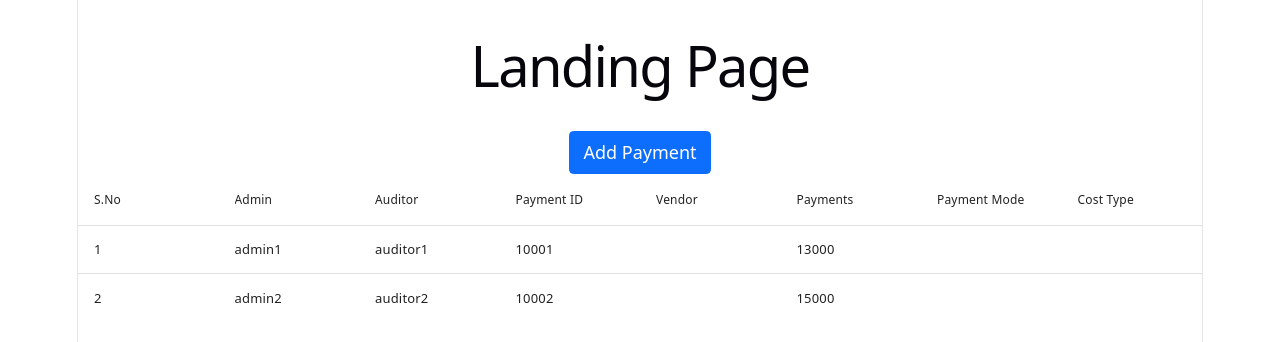
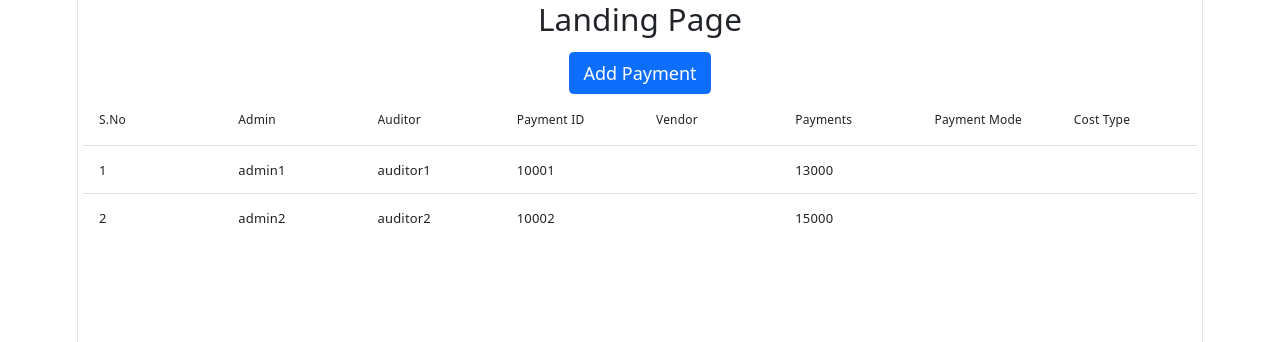
Before and after one commit to AbiramiAS/supplier-management, a React (Vite) app in the folder supplier-app/: page / in a window 1280 px wide. Shown: the top 342 px of the page. Built offline with nearby package versions, Linux system fonts and the light colour scheme.

Commit message:
AddPayments data reflectled in main table

```diff
--- a/supplier-app/src/AddPayments.jsx
+++ b/supplier-app/src/AddPayments.jsx
@@ -1,19 +1,27 @@
 import {useState} from 'react';
 import supplierList from './SupplierList.json';
-function AddPayments() {
+import TableData from "./TableData.json";
+
+function AddPayments({ addItem }) {
   const [supplierName, setSupplierName] = useState("Select Supplier");
   const [mainBalance, setMainBalance] = useState(0);
   const handleVendorSelection = (event) => {
     setSupplierName(event.target.value);
-          const selectedSupplier =
-                    supplierList.filter(
+    const selectedSupplier = supplierList.filter(
       (list) => list.supplierName == event.target.value
     );
-               setMainBalance(selectedSupplier[0].main_balance);
-          }
+    selectedSupplier && setMainBalance(selectedSupplier[0].main_balance);
+  };
   const handleSaveChanges = () => {
+    const selectedTableData = {
+      sno: TableData.length + 1,
+      admin: supplierName,
+      payments: mainBalance,
+      paymentMode: "Cash",
+    };
 
-          }
+    addItem(selectedTableData);
+  };
   return (
     <>
       <button
@@ -88,6 +96,7 @@ function AddPayments() {
               <button
                 type="button"
                 className="btn btn-primary"
+                data-bs-dismiss="modal"
                 onClick={handleSaveChanges}
               >
                 Save changes
--- a/supplier-app/src/App.jsx
+++ b/supplier-app/src/App.jsx
@@ -1,17 +1,13 @@
-import DisplayMainTable from './DisplayMainTable'
-import AddPayments from "./AddPayments"
+import LandingPage from "./LandingPage.jsx"
 
 function App() {
   return (
     <>
       <section id="header">
         <div>
-          <h1>Landing Page</h1>
-          <AddPayments />
+          <h3>Landing Page</h3>
+          <LandingPage/>
         </div>
-      </section>
-      <section id="mainTable">
-        <DisplayMainTable />
       </section>
     </>
   );
--- a/supplier-app/src/DisplayMainTable.jsx
+++ b/supplier-app/src/DisplayMainTable.jsx
@@ -1,5 +1,4 @@
 import DataTable from "react-data-table-component";
-import TableData from "./TableData.json"
 
 const columnValues = [
   { name: "S.No", selector: (row) => row.sno, sortable: true },
@@ -12,6 +11,6 @@ const columnValues = [
   { name: "Cost Type", selector: (row) => row.costType },
 ];
 
-export default function DisplayMainTable() {
-  return <DataTable columns={columnValues} data={TableData} />;
+export default function DisplayMainTable(dataList) {
+  return <DataTable columns={columnValues} data={dataList.dataList} />;
 }
--- /dev/null
+++ b/supplier-app/src/LandingPage.jsx
@@ -0,0 +1,19 @@
+import { useState } from "react";
+import DisplayMainTable from "./DisplayMainTable";
+import AddPayments from "./AddPayments";
+import TableData from "./TableData.json";
+
+function LandingPage() {
+          const [tableData, setTableData] = useState(TableData);
+          const handleTableData = (newData) => {
+            setTableData((data) => [...data, { ...newData }]);
+            TableData.push(newData);
+          }
+          return (
+            <div className="display-table">
+              <AddPayments addItem={handleTableData} />
+              <DisplayMainTable dataList={tableData} />
+            </div>
+          );
+}
+export default LandingPage
--- a/supplier-app/src/index.css
+++ b/supplier-app/src/index.css
@@ -101,3 +101,7 @@ p {
   border-radius: 4px;
   color: var(--text-h);
 }
+
+.display-table {
+  padding: 5px;;
+}
```
Lines whose indentation alone changed are shown as unchanged.
